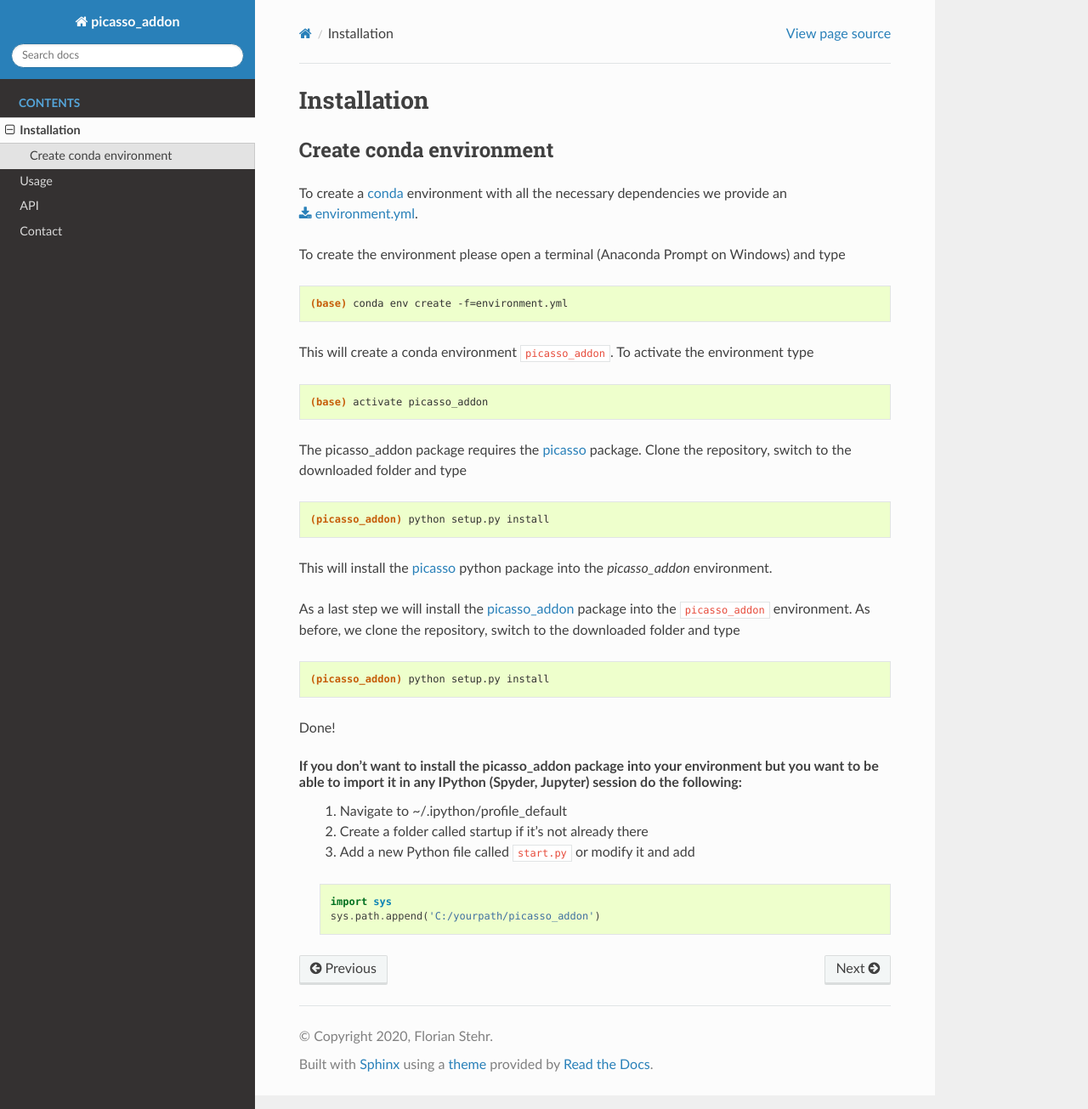
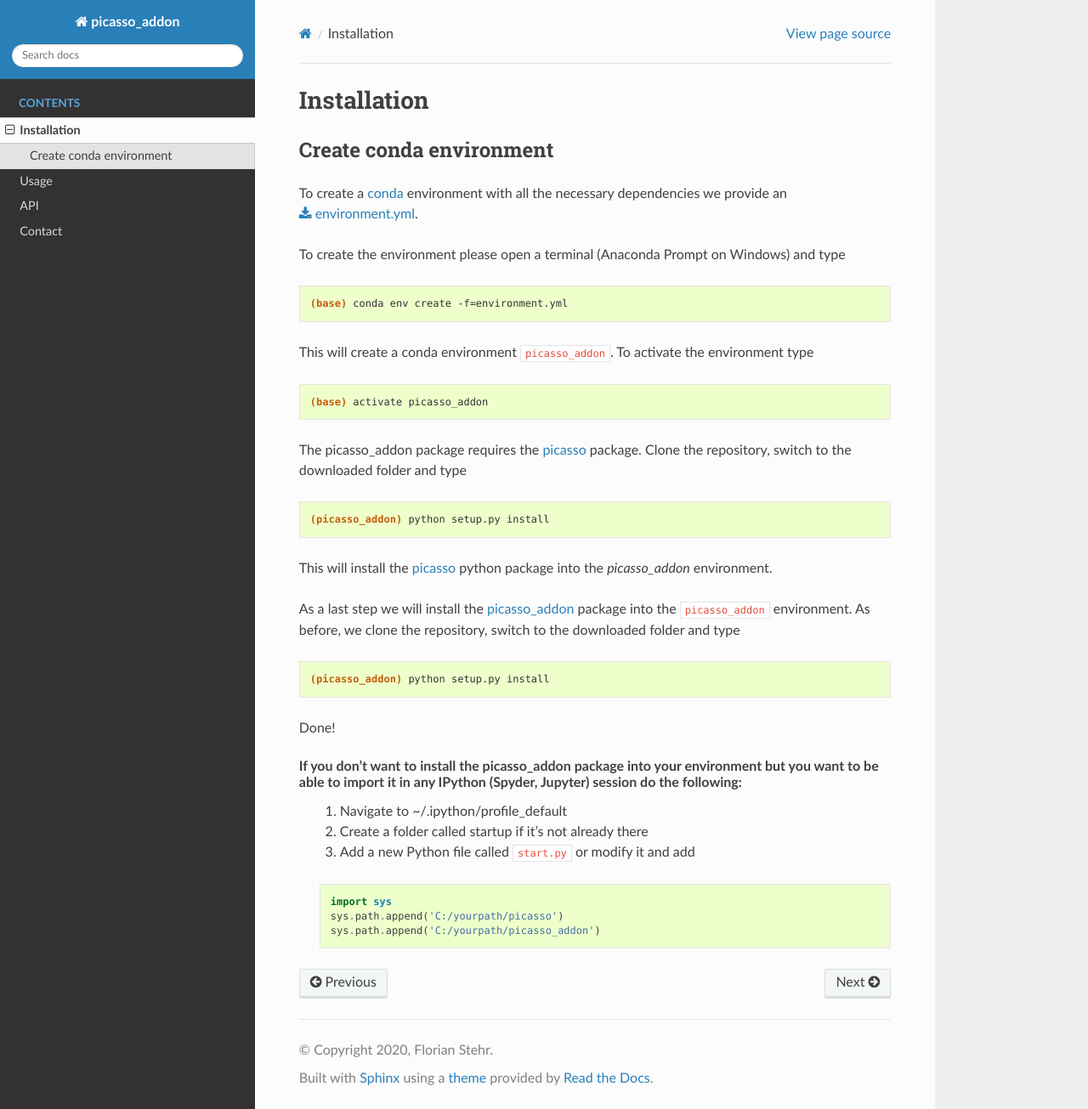
Before and after one commit to schwille-paint/picasso_addon, a Sphinx documentation site: the page built from docs/installation.rst, in a window 1280 px wide and 1305 px high. Shown: the whole window at 85% size. Built offline with Sphinx 7.4.7 and the Read the Docs theme 2.0.0, drawn with Linux system fonts in a browser that asks for light colours.

Commit message:
Issue with RTD fixed, updated installation in RTD

```diff
--- a/docs/installation.rst
+++ b/docs/installation.rst
@@ -52,4 +52,5 @@ If you don't want to install the picasso_addon package into your environment but
     .. code-block:: python
 
         import sys
+        sys.path.append('C:/yourpath/picasso')
         sys.path.append('C:/yourpath/picasso_addon')
```
